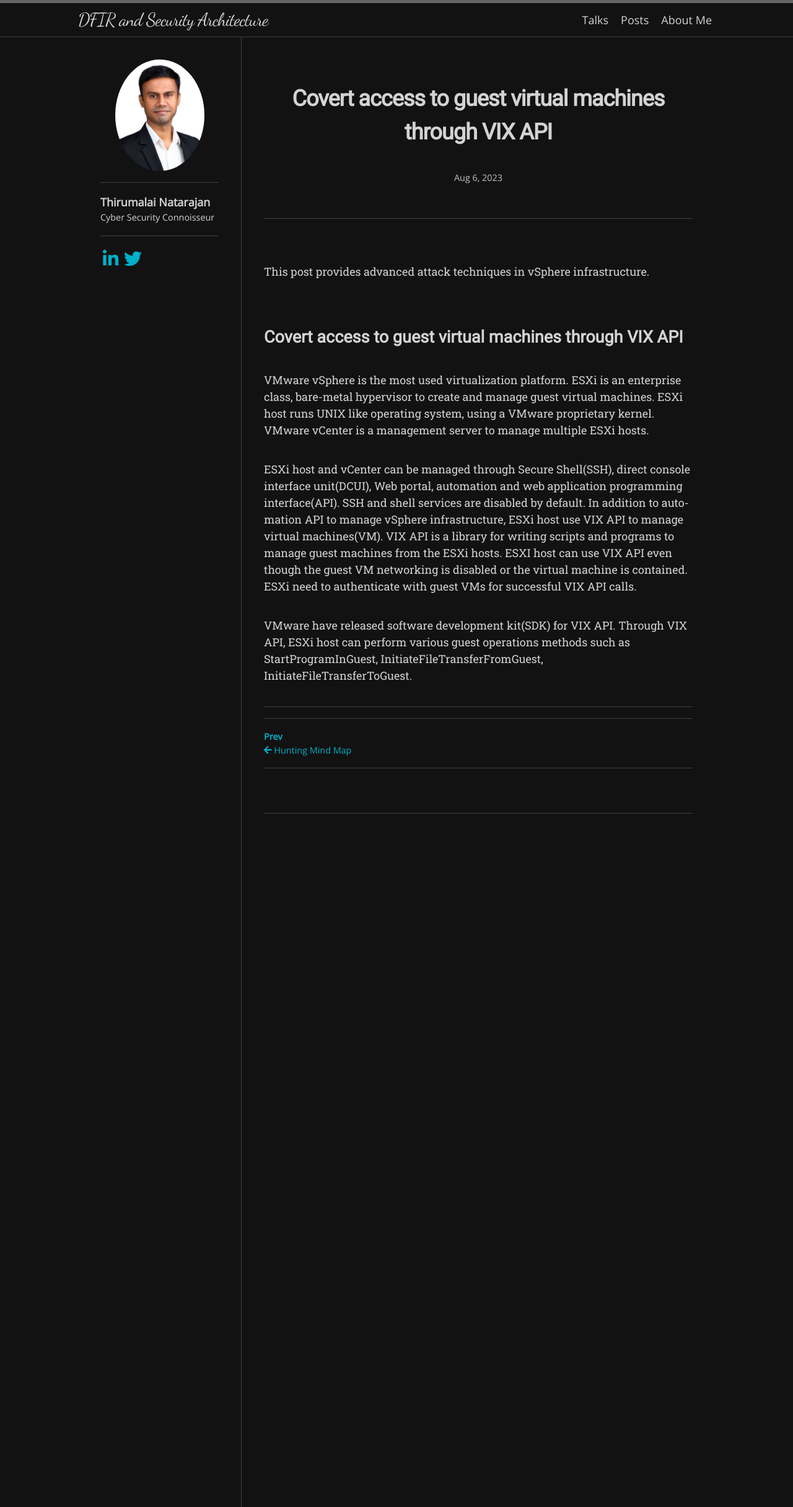
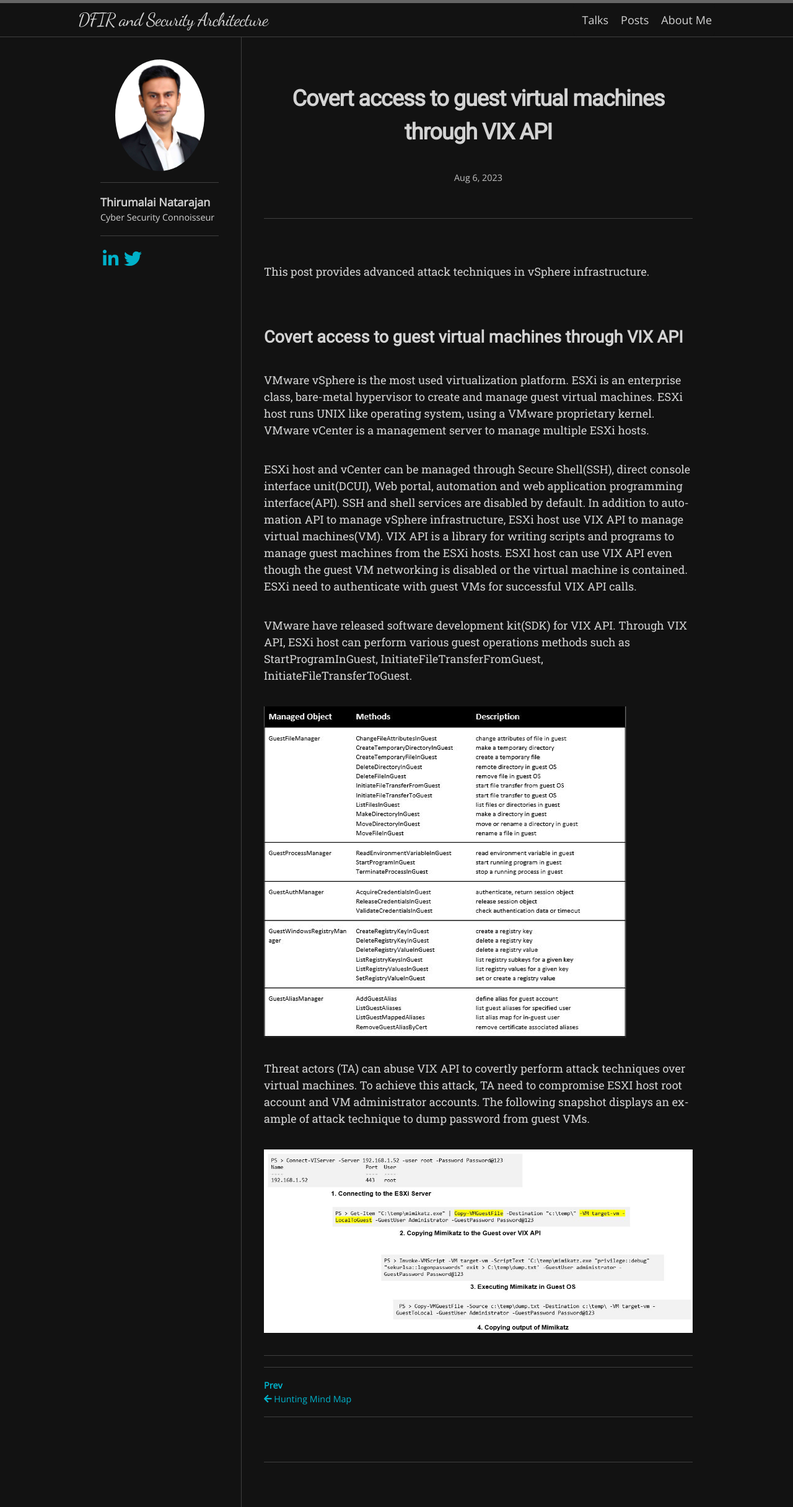
Before and after one commit to Th1ru-M/th1ru-m.github.io, a Jekyll site: the page built from _posts/2023-08-07-AttacksvSphere.md, in a window 1280 px wide. Shown: the whole page at 62% size. Built offline with Jekyll 4.4.1, drawn with Linux system fonts in a browser that asks for light colours; nearby versions of some CDN libraries; some web fonts are replaced.

Commit message:
Update 2023-08-07-AttacksvSphere.md

```diff
--- a/_posts/2023-08-07-AttacksvSphere.md
+++ b/_posts/2023-08-07-AttacksvSphere.md
@@ -15,3 +15,9 @@ management server to manage multiple ESXi hosts.
 ESXi host and vCenter can be managed through Secure Shell(SSH), direct console interface unit(DCUI), Web portal, automation and web application programming interface(API). SSH and shell services are disabled by default. In addition to automation API to manage vSphere infrastructure, ESXi host use VIX API to manage virtual machines(VM). VIX API is a library for writing scripts and programs to manage guest machines from the ESXi hosts. ESXI host can use VIX API even though the guest VM networking is disabled or the virtual machine is contained. ESXi need to authenticate with guest VMs for successful VIX API calls.
 
 VMware have released software development kit(SDK) for VIX API. Through VIX API, ESXi host can perform various guest operations methods such as StartProgramInGuest, InitiateFileTransferFromGuest, InitiateFileTransferToGuest.
+
+![Guest_Operations](/image/esxi/guestops.jpg)
+
+Threat actors (TA) can abuse VIX API to covertly perform attack techniques over virtual machines. To achieve this attack, TA need to compromise ESXI host root account and VM administrator accounts. The following snapshot displays an example of attack technique to dump password from guest VMs.
+
+![VIXAPI_Attacks](/image/esxi/vixattack.jpg)
```
